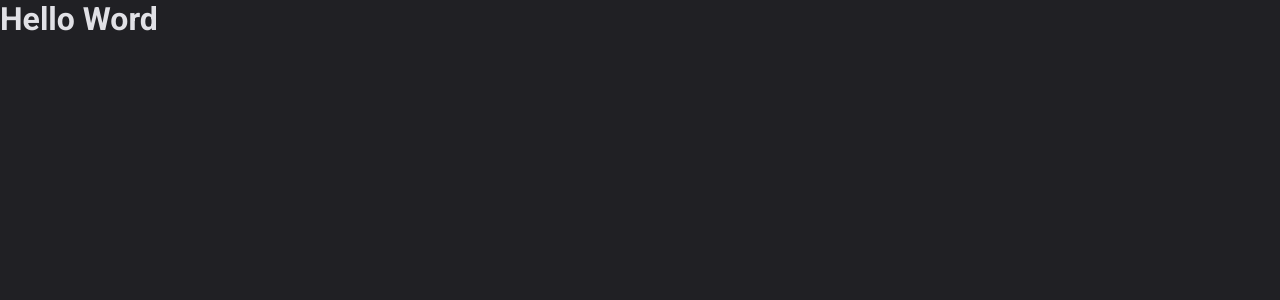
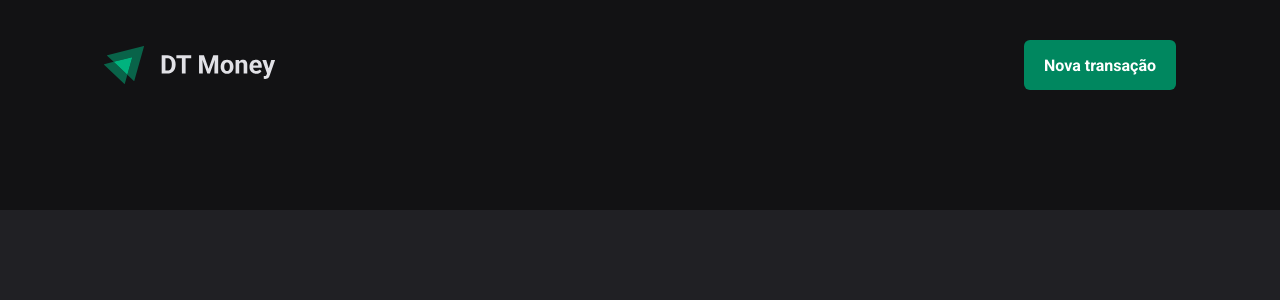
Before and after one commit to joschonarth/dt-money, a React (Vite) app: page / in a window 1280 px wide. Shown: the top 300 px of the page. Built offline with nearby package versions, Linux system fonts and the light colour scheme.

Commit message:
feat: implement Header component

```diff
--- a/src/App.tsx
+++ b/src/App.tsx
@@ -1,12 +1,14 @@
 import { ThemeProvider } from 'styled-components'
 import { defaultTheme } from './styles/themes/default'
 import { GlobalStyle } from './styles/global'
+import { Transactions } from './pages/Transactions'
 
 export function App() {
   return (
     <ThemeProvider theme={defaultTheme}>
       <GlobalStyle />
-      <h1>Hello Word</h1>
+
+      <Transactions />
     </ThemeProvider>
   )
 }
--- /dev/null
+++ b/src/components/Header/index.tsx
@@ -0,0 +1,15 @@
+import { HeaderContainer, HeaderContent, NewTransactionButton } from './styles'
+
+import logoImg from '../../assets/logo.svg'
+
+export function Header() {
+  return (
+    <HeaderContainer>
+      <HeaderContent>
+        <img src={logoImg} alt="" />
+
+        <NewTransactionButton>Nova transação</NewTransactionButton>
+      </HeaderContent>
+    </HeaderContainer>
+  )
+}
--- /dev/null
+++ b/src/components/Header/styles.ts
@@ -0,0 +1,31 @@
+import styled from 'styled-components'
+
+export const HeaderContainer = styled.header`
+  background: ${(props) => props.theme['gray-900']};
+  padding: 2.5rem 0 7.5rem;
+`
+export const HeaderContent = styled.div`
+  width: 100%;
+  max-width: 1120px;
+  margin: 0 auto;
+  padding: 0 1.5rem;
+
+  display: flex;
+  justify-content: space-between;
+  align-items: center;
+`
+export const NewTransactionButton = styled.button`
+  height: 50px;
+  border: 0;
+  background: ${(props) => props.theme['green-500']};
+  color: ${(props) => props.theme.white};
+  font-weight: bold;
+  padding: 0 1.25rem;
+  border-radius: 6px;
+  cursor: pointer;
+
+  &:hover {
+    background: ${(props) => props.theme['green-700']};
+    transition: background-color 0.5s;
+  }
+`
--- /dev/null
+++ b/src/pages/Transactions/index.tsx
@@ -0,0 +1,9 @@
+import { Header } from '../../components/Header'
+
+export function Transactions() {
+  return (
+    <div>
+      <Header />
+    </div>
+  )
+}
```
Also changed, not shown: src/assets/logo.svg (added), src/pages/Transactions/styles.ts (added).
